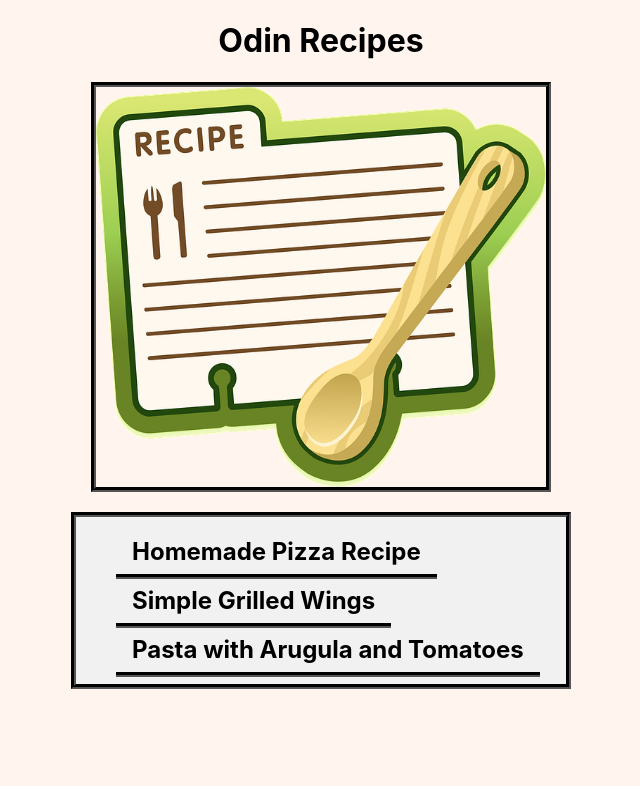
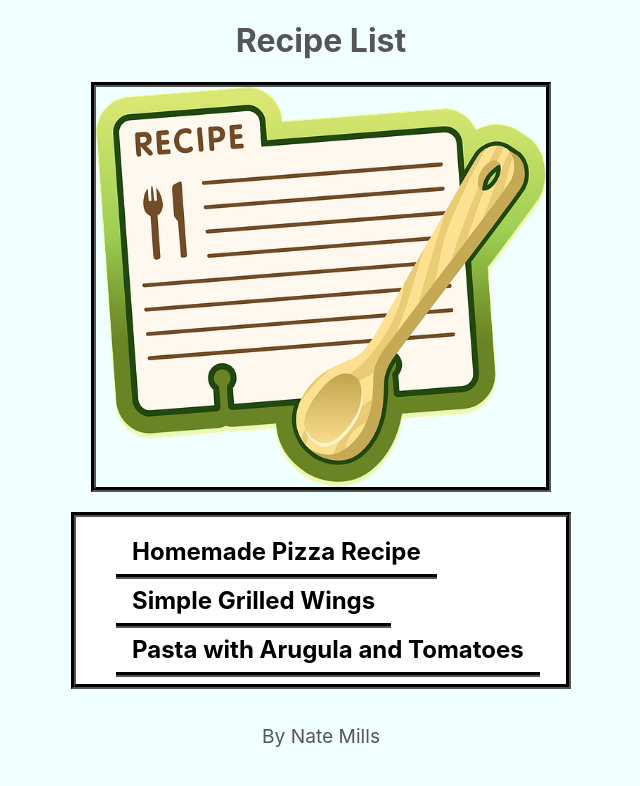
Before and after one commit to nmills45/odin-recipes, a plain HTML site: page index.html in a window 1280 px wide. Shown: the whole page, without its empty margins (319-959 px from the left). Drawn offline with Linux system fonts and the light colour scheme.

Commit message:
More css practice and changes.

```diff
--- a/index.html
+++ b/index.html
@@ -4,16 +4,22 @@
     <meta charset="UTF-8">
     <meta http-equiv="X-UA-Compatible" content="IE=edge">
     <meta name="viewport" content="width=device-width, initial-scale=1.0">
-    <title>Recipes</title>
+    <title>Recipe List</title>
     <link rel="stylesheet" href="style.css">
 </head>
 <body>
-    <h1>Odin Recipes</h1>
+    <h1>Recipe List</h1>
     <img src="./images/recipes.png" alt="Recipe Card">
-    <div><ul>
-    <h2><li><a href="../odin-recipes/recipes/pizza.html" style="color:black">Homemade Pizza Recipe</a></li></h2>
-    <h2><li><a href="../odin-recipes/recipes/wings.html" style="color:black">Simple Grilled Wings</a></li></h2>
-    <h2><li><a href="../odin-recipes/recipes/pasta.html" style="color:black">Pasta with Arugula and Tomatoes</a></li></h2>
-</ul></div>
+    <nav>
+        <ul class="nav-list">
+            <h2><li><a href="../odin-recipes/recipes/pizza.html" style="color:black">Homemade Pizza Recipe</a></li></h2>
+            <h2><li><a href="../odin-recipes/recipes/wings.html" style="color:black">Simple Grilled Wings</a></li></h2>
+            <h2><li><a href="../odin-recipes/recipes/pasta.html" style="color:black">Pasta with Arugula and Tomatoes</a></li></h2>
+        </ul>
+    </nav>
 </body>
+
+<footer class="author">
+    <p>By Nate Mills</p>
+</footer>
 </html>
--- a/style.css
+++ b/style.css
@@ -1,24 +1,28 @@
-body {
-    background-color:seashell;
-    font-family:-apple-system, BlinkMacSystemFont, 'Segoe UI', Roboto, Oxygen, Ubuntu, Cantarell, 'Open Sans', 'Helvetica Neue', sans-serif;
+html {
+  font-family:-apple-system, BlinkMacSystemFont, 'Segoe UI', Roboto, Oxygen, Ubuntu, Cantarell, 'Open Sans', 'Helvetica Neue', sans-serif;
     color:black;
     text-align: center;
+}
+
+body {
+    background-color:azure;
+
 
 }
+
+
 
 img {
     height: 400px;
     width:450px;
     border: thick groove #555;
 
+    }
 
-
-}
-
-div ul {
+.nav-list {
     list-style-type: none;
     width: 450px;
-    background-color: #f1f1f1;
+    background-color: white;
     border: thick groove #555;
     display: inline-block;
   }
@@ -34,10 +38,31 @@ div ul {
 
   /* Change the link color on hover */
   li a:hover {
-    background-color: #555;
+    background-color: silver;
     color: white;
   }
 
   li {
       text-align:justify;
   }
+
+ .author {
+    color:#555;
+    font-size:larger;
+ }
+
+ h1 {
+   color:#555;
+ }
+
+ h2 {
+   color:#555;
+ }
+
+ h3 {
+   color:#555;
+ }
+
+ #index-link:hover {
+  background-color: silver;
+ }
```
Also changed, not shown: recipes/pasta.html (+5 -1 lines), recipes/pizza.html (+5 -1 lines), recipes/wings.html (+5 -1 lines).
